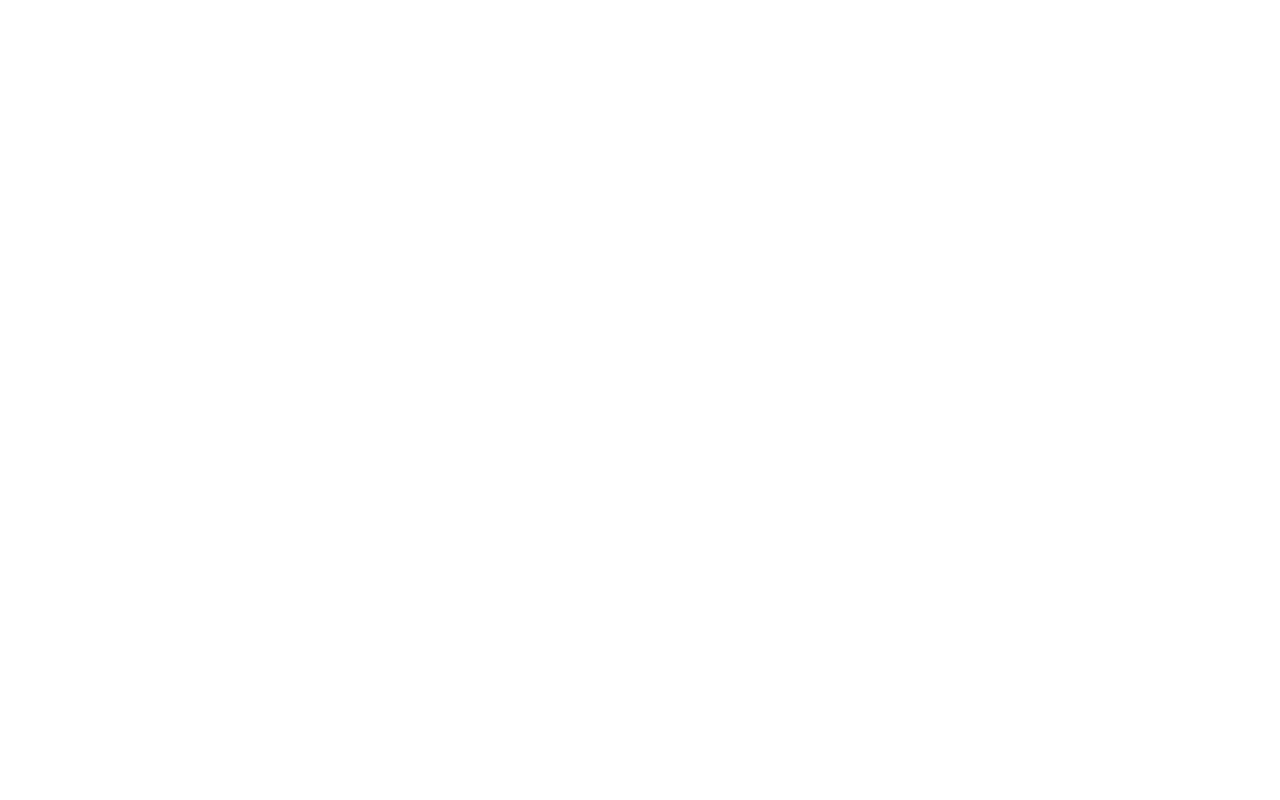
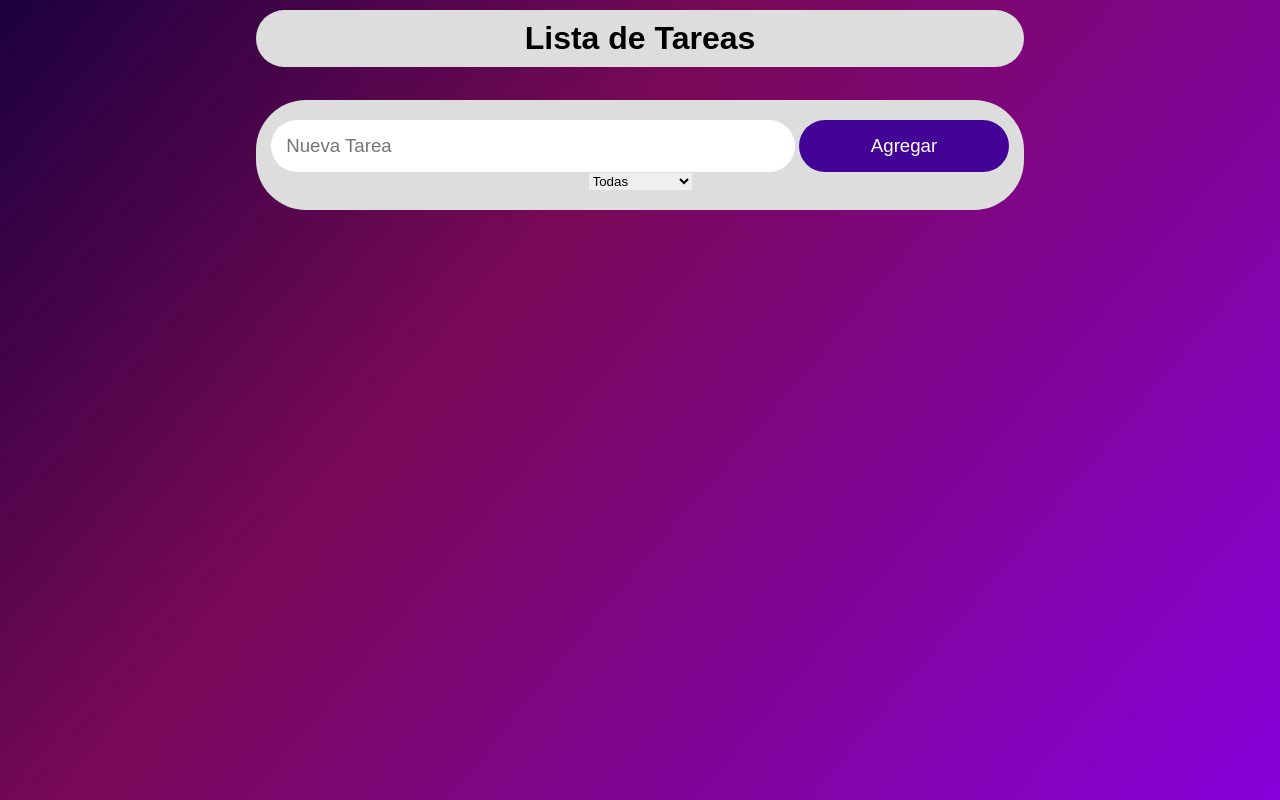
Before and after one commit to Carmenuvm/lista-de-tareas-html-css-js, a plain HTML site: page index.html in a window 1280 px wide. Drawn offline with Linux system fonts and the light colour scheme.

Commit message:
se añadio el formulario donde se van a agragar las tareas con sus estilos

```diff
--- a/index.html
+++ b/index.html
@@ -11,5 +11,45 @@
 </head>
 <body>
 
+	<!-- Se añade una etiqueta header para agregar los elementos de encabezado -->
+	<header>
+		<div class="titulo">
+			<h1>Lista de Tareas</h1>
+		</div>
+	</header>
+
+	<!-- en la etiqueta section colocaremos el contenido para la lista de tareas -->
+	<section>
+		<div class="contenido">
+			<!-- En el div.formulario se agrega el formulario correspondiente para la creacion de tareas -->
+			<div class="formulario">
+				<form id="formulario">
+					<div class="input-text">
+						<!-- en el input#inputTarea se colocara la tarea -->
+						<input type="text" placeholder="Nueva Tarea" id="inputTarea" />
+					</div>
+					<div class="boton">
+						<!-- con el button se enviara el formulario -->
+						<button type="submit">Agregar</button>
+					</div>
+				</form>
+			</div>
+
+			<!-- el div.lista va a contener la opcion de filtrado y la lista de tareas -->
+			<div class="lista">
+				<div class="filtro">
+					<!-- el select#filtro nos brinda las opciones de filtrado de la lista de tareas  -->
+					<select id="filtro">
+						<option value="1">Todas</option>
+						<option value="2">Por completar</option>
+						<option value="3">Terminadas</option>
+					</select>
+				</div>
+
+				<!-- en el div#listaTareas vamos a hacer el render de la lista de tareas -->
+									<div id="listaTareas"></div>
+		</div>
+	</section>
+
 </body>
 </html>
--- a/style.css
+++ b/style.css
@@ -0,0 +1,130 @@
+* {
+    border: 0;
+    margin: 0;
+    padding: 0;
+    font-family: arial, sans-serif; /* configuramos la fuente de la pagina */
+    box-sizing: border-box; /* utilizamos la propiedad border-box para que el padding y el border pasen a formar parte del cálculo del ancho del elemento padre */
+  }
+
+  /* se establece el fondo de la pagina con un gradient y en caso que no lo soporte el navegador se pasa un color plano */
+  body {
+    background: rgb(28, 0, 62);
+    background: linear-gradient(
+      130deg,
+      rgba(28, 0, 62, 1) 0%,
+      rgba(121, 9, 86, 1) 38%,
+      rgba(136, 0, 219, 1) 100%
+    );
+    background-attachment: fixed;
+  }
+
+  header,
+  section {
+    position: inherit;
+    width: 100%;
+    margin-top: 10px;
+  }
+
+  /* se agregan los estilos compartidos a las clases .titulo y .contenido  */
+  header .titulo,
+  section .contenido {
+    position: absolute;
+    padding: 10px;
+    background-color: #ddd;
+    text-align: center;
+    border-radius: 50px;
+    z-index: 10;
+  }
+
+  section .contenido {
+    top: 100px;
+    padding-bottom: 20px;
+    padding-top: 20px;
+  }
+
+  /* FORMULARIO */
+
+  /* se colocan los elementos con la clase .input-text y .boton en display inline-block para que esten en una misma linea sin perder las propiedades de bloque */
+  .formulario .input-text,
+  .formulario .boton {
+    display: inline-block;
+  }
+
+  /* se agregan los estilos compartidos a las etiquetas input y button que esten dentro de la clase formulario */
+  .formulario .input-text input,
+  .formulario .boton button {
+    padding: 15px;
+    border-radius: 50px;
+    font-size: 14pt;
+    width: 100%;
+  }
+
+  /* al boton de agregar se le añade color de fondo y color de texto, con la propiedad transition hacemos que los cambios de estilo que se le hagan cundo el puntero pase por encima del elemento sea mas suave */
+  .formulario .boton button {
+    background-color: #430396;
+    color: #fff;
+    transition: all 0.3s;
+  }
+
+  /* se utiliza la pseudoclase hover para cambiar los estilos del boton cundo el puntero pase por encima,
+  se le cambia el color de fondo y el tipo de puntero */
+  .formulario .boton button:hover {
+    cursor: pointer;
+    background-color: #5004b4;
+  }
+
+  /* se utiliza la pseudoclase active para cambiar los estilos del boton cundo el puntero le de click,
+  se cambia el color de fondo */
+  .formulario .boton button:active {
+    background-color: #9b53fa;
+  }
+
+  /* FIN FORMULARIO */
+
+
+
+
+
+  /* estilos para que se adapte la pagina dependiendo del ancho del dispositivo donde se visualice */
+
+  @media only screen and (max-width: 768px) {
+    header .titulo,
+    section .contenido {
+      width: 90%;
+      left: 5%;
+    }
+
+    .formulario .input-text {
+      margin-top: 10px;
+      width: 100%;
+    }
+
+    .formulario .boton {
+      margin-top: 10px;
+      width: 100%;
+    }
+  }
+
+  @media only screen and (min-width: 768px) {
+    header .titulo,
+    section .contenido {
+      width: 80%;
+      left: 10%;
+    }
+
+    .formulario .input-text {
+      width: 70%;
+    }
+
+    .formulario .boton {
+      width: 28%;
+    }
+  }
+
+  @media only screen and (min-width: 992px) {
+    header .titulo,
+    section .contenido {
+      width: 60%;
+      left: 20%;
+    }
+  }
```
